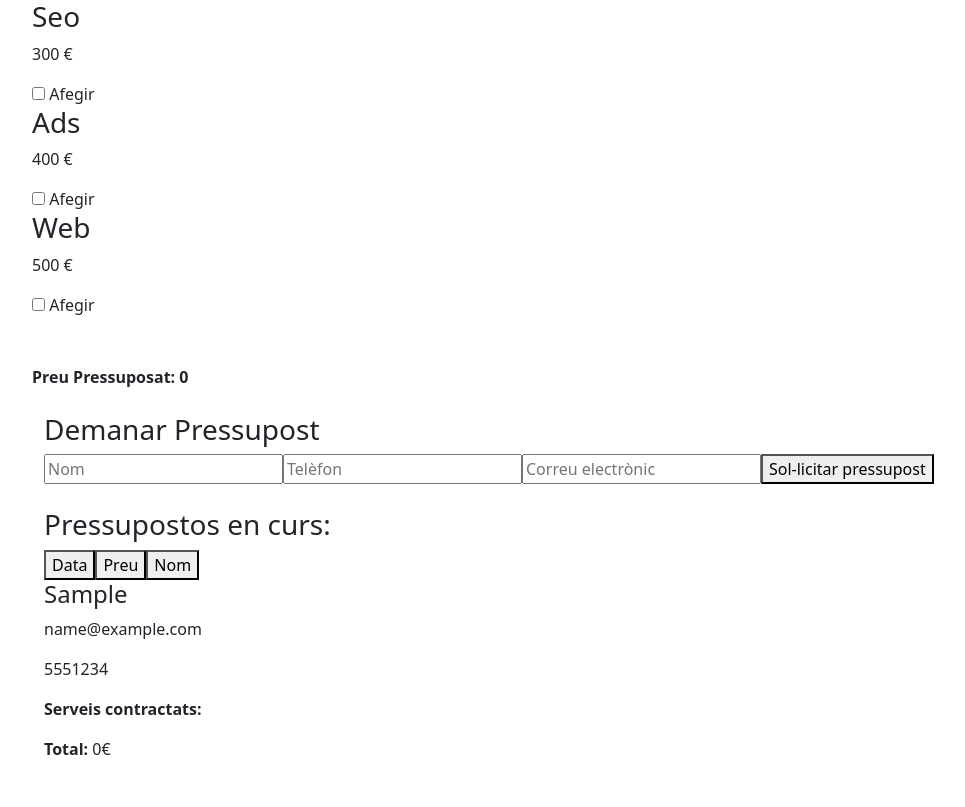
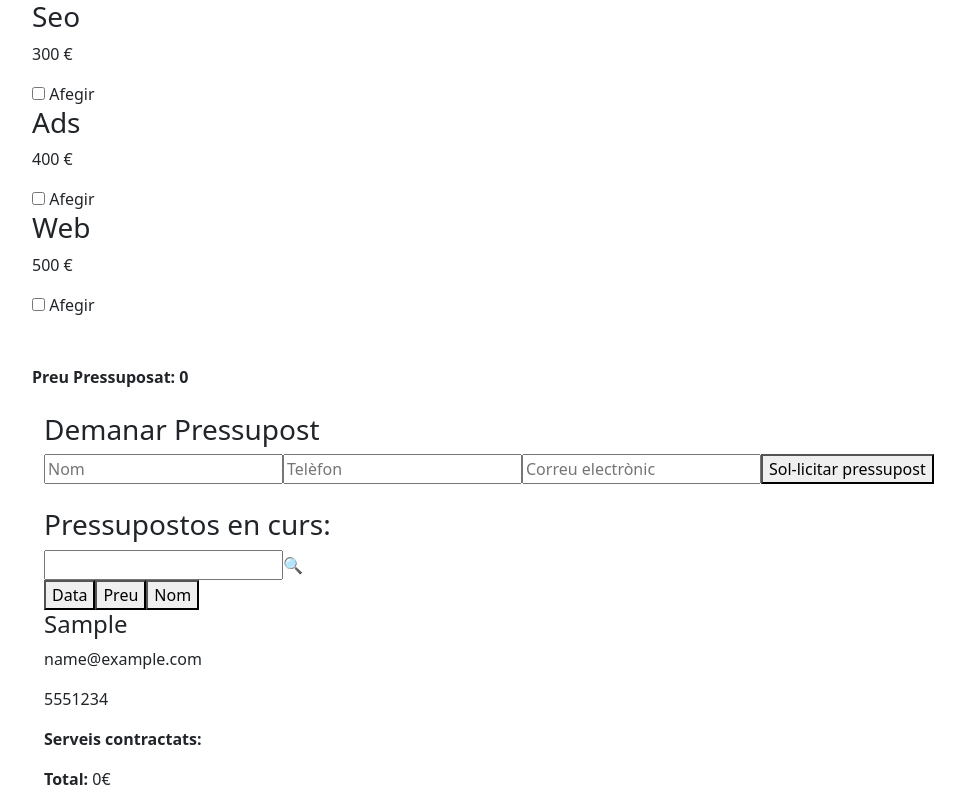
Before and after one commit to tutto-beep-bot/S6-budgets-app, an Angular app: page / in a window 1280 px wide. Both pictures are taken after typing "Sample", "5551234", "name@example.com" into the empty fields and a click on the button "Sol-licitar pressupost". Shown: the whole page, without its empty margins (50-1015 px from the left). Built offline with nearby package versions, Linux system fonts and the light colour scheme.

Commit message:
search icon implemented and working.

```diff
--- a/src/app/budget-list/budget-list.component.html
+++ b/src/app/budget-list/budget-list.component.html
@@ -3,6 +3,16 @@
 
     @if (budgets().length > 0) {
         <div class="header-row">
+            <div class="search-container">
+                <input
+                type="text"
+                [value]="searchTerm()"
+                (input)="updateSearch($event)"
+                aria-label="Buscar Client"
+                >
+                <span class="search-icon">🔍</span>
+            </div>
+
             <div class="sort-buttons">
                 <button (click)="setSort('date')">Data</button>
                 <button (click)="setSort('price')">Preu</button>
@@ -27,7 +37,7 @@
                         </ul>
                     </div>
                     <div class="budget-right">
-                        <p> <strong>Total: </strong>{{budget.total}}€</p>
+                        <p> <strong>Total: </strong>{{ budget.total }}€</p>
                     </div>
                 </div>
             }
--- a/src/app/budget-list/budget-list.component.ts
+++ b/src/app/budget-list/budget-list.component.ts
@@ -11,11 +11,16 @@ import { BudgetService } from '../services/budget.service';
 export class BudgetListComponent {
 
   sortType = signal<'date' | 'price' | 'name'>('date');
+  searchTerm = signal('');
 
   constructor(private budgetService: BudgetService) {}
 
   budgets = computed(() => {
     const list = this.budgetService.getBudgets()();
+    const search = this.searchTerm().toLowerCase();
+
+    const filtered = list.filter(b => b.name.toLowerCase().includes(search));
+
     switch (this.sortType()) {
       case 'price':
         return [...list].sort((a, b) => b.total - a.total);
@@ -33,4 +38,9 @@ export class BudgetListComponent {
     this.sortType.set(type);
   }
 
+  updateSearch(event: Event){
+    const value = (event.target as HTMLInputElement).value;
+    this.searchTerm.set(value)
+  }
+
 }
```
